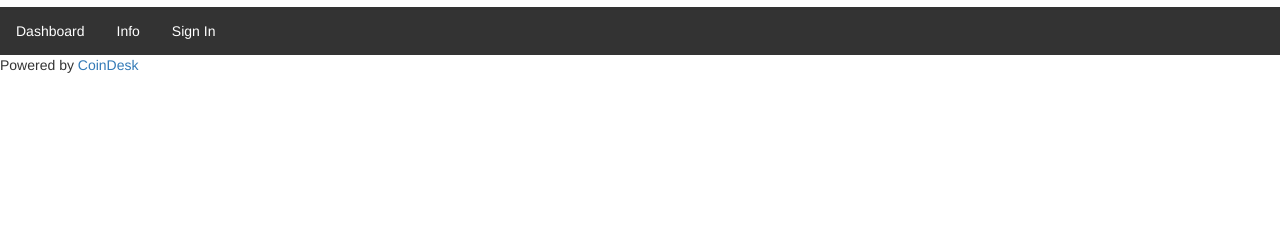
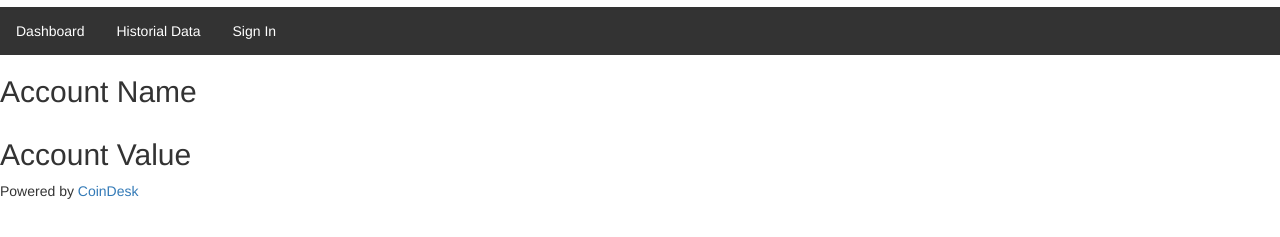
Before and after one commit to dmortimer/bitcoinSim, a website: page public/index.html in a window 1280 px wide. Shown: the part 157-394 px from the top of the page. Drawn offline with Linux system fonts and the light colour scheme; no server answers.

Commit message:
routes fixed

```diff
--- a/public/index.html
+++ b/public/index.html
@@ -14,7 +14,7 @@
     <div class="row">
       <ul class="col-lg-12">
         <li><a href="#!/">Dashboard</a></li>
-        <li><a href="#!/info">Info</a></li>
+        <li><a href="#!/info">Historial Data</a></li>
         <li><a href="#!/signin">Sign In</a></li>
       </ul>
     </div>
@@ -25,5 +25,6 @@
     <script type="text/javascript" charset="utf-8" src="app/app.js"></script>
     <script type="text/javascript" charset="utf-8" src="app/controllers/apiController.js"></script>
     <script type="text/javascript" charset="utf-8" src="app/services/apiFactory.js"></script>
+    <script src="app/routes.js"></script>
   </body>
 </html>
```
